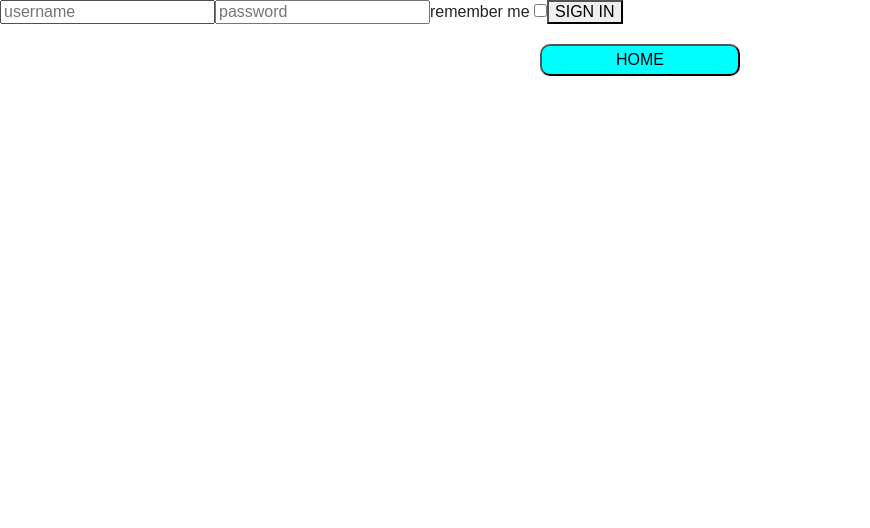
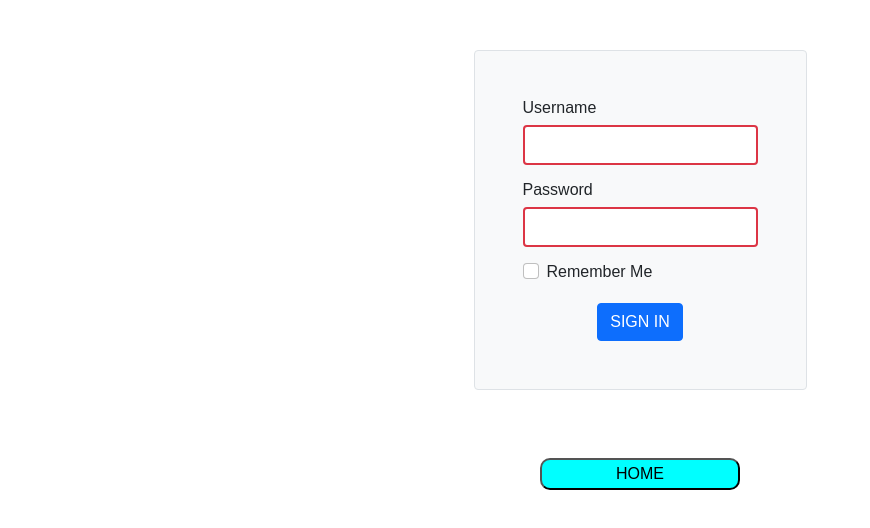
Before and after one commit to petrpida/sda-react-app, a React (Create React App) app: page /form in a window 1280 px wide. Shown: the top 528 px of the page, without its empty margins (0-870 px from the left). Built offline with nearby package versions, Linux system fonts and the light colour scheme.

Commit message:
Joke done, fSignInForm styled and upgraded

```diff
--- a/src/index.css
+++ b/src/index.css
@@ -75,7 +75,6 @@ ol, ul {
 .menuButton {
   width: min-content;
   margin: 20px auto;
-
 }
 
 .menu:hover {
--- a/src/sharedComponents/Joke/index.jsx
+++ b/src/sharedComponents/Joke/index.jsx
@@ -25,7 +25,7 @@ export default function Joke() {
     <div className="container">
       <h2>Chuch Norris Joke</h2>
         {joke === "" ? <p></p> :  <p className="joke">{joke}</p>}
-      <button className="btn btn-warning btn-lg" onClick={()=>{getJoke()}}>{joke === "" ? "Give Me A Joke" : "Give Me One More"}</button>
+      <button className="btn btn-primary btn-lg" onClick={()=>{getJoke()}}>{joke === "" ? "Give Me A Joke" : "Give Me One More"}</button>
       <NavButton name="HOME" link="/" />
     </div>
   );
--- a/src/sharedComponents/SignInForm/index.jsx
+++ b/src/sharedComponents/SignInForm/index.jsx
@@ -1,29 +1,76 @@
 import React, { useState } from "react";
-import { useNavigate } from 'react-router-dom'
+import { useNavigate } from "react-router-dom";
 import NavButton from "../NavButton";
 
 export default function SignInForm() {
-    const navigate = useNavigate()
-    const [username, setUserName] = useState("");
-    const [password, setPassword] = useState("");
-    const [rememberMe, setRememberMe] = useState(false);
+  const navigate = useNavigate();
+  const [username, setUserName] = useState("");
+  const [password, setPassword] = useState("");
+  const [rememberMe, setRememberMe] = useState(false);
 
-    return (
-        <div>
-            <input placeholder="username" type="text" onChange={function (event) {
-                setUserName(event.target.value)
-            }} />
-            <input placeholder="password" type="password" onChange={function (event) {
-                setPassword(event.target.value)
-            }}/>
-            remember me <input type="checkbox" onChange={function (event) {
-                setRememberMe(event.target.checked)
-            }}/>
-            <button onClick={function () {
-                window.alert(`Your username is ${username} and your password is ${password}`);
-                //navigate("/")
-            }}>SIGN IN</button>
-            <NavButton name="HOME" link="/" />
+  return (
+    <div className="container">
+      <form className="bg-light p-5 border border-1 rounded mb-5">
+        <div className="mb-3">
+          <label className="form-label">Username</label>
+          <input
+            className={
+              "form-control" + (!username ? " border-danger border-2" : " border-success border-2")
+            }
+            type="text"
+            onChange={function (event) {
+              setUserName(event.target.value);
+            }}
+          />
         </div>
-    )
+        <div className="mb-3">
+          <label className="form-label">Password</label>
+          <input
+            className={
+              "form-control" + (!password ? " border-danger border-2" : " border-success border-2")
+            }
+            type="password"
+            onChange={function (event) {
+              setPassword(event.target.value);
+            }}
+          />
+        </div>
+        <div className="mb-3 form-check">
+          <input
+            className="mt-0 form-check-input"
+            type="checkbox"
+            onChange={function (event) {
+              setRememberMe(event.target.checked);
+            }}
+          />
+          <label className="form-check-label">Remember Me</label>
+        </div>
+        <div className="d-flex justify-content-center">
+          <button
+            type="submit"
+            className="btn btn-primary"
+            onClick={function (e) {
+              if (!username || !password) {
+                window.alert("Please, fill out username and password!");
+                e.preventDefault()
+              } else if (rememberMe) {
+                window.alert(
+                  `Welcome back ${username}! We'll remember you for the next visit ;-)`
+                );
+                navigate("./signed");
+
+              } else {
+                window.alert(`Welcome back ${username}!`);
+                navigate("./signed");
+
+              }
+            }}
+          >
+            SIGN IN
+          </button>
+        </div>
+      </form>
+      <NavButton name="HOME" link="/" />
+    </div>
+  );
 }
```
Also changed, not shown: src/todo.txt (added).
